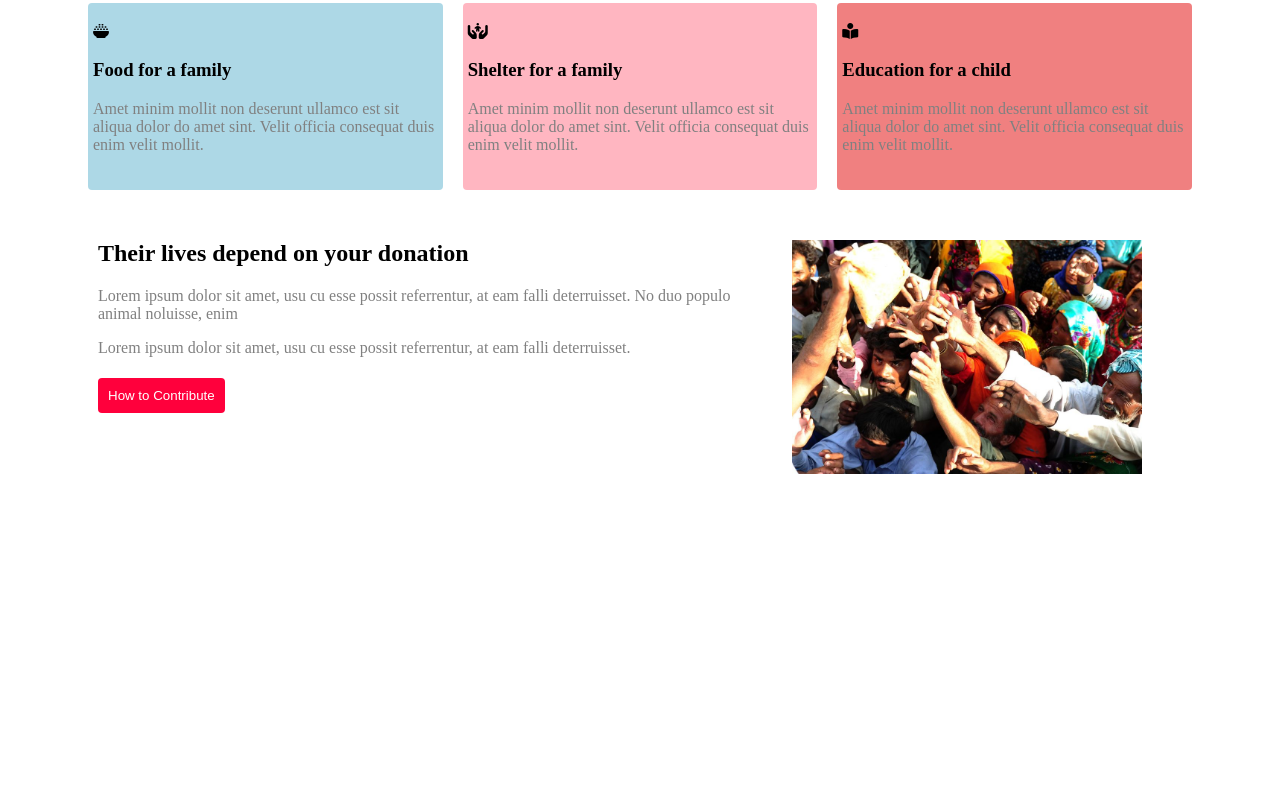
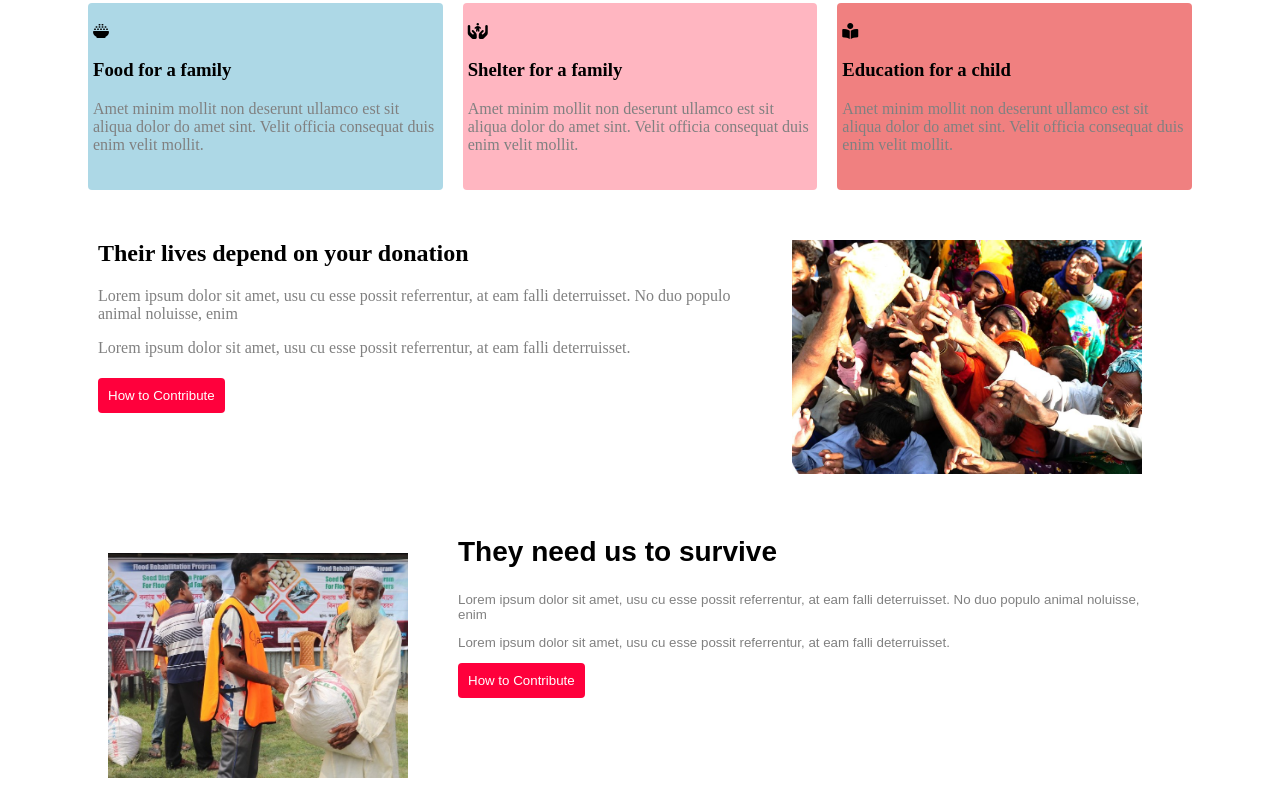
Before and after one commit to farhadankhi/donate-portfolio, a plain HTML site: page index.html in a window 1280 px wide. Shown: the part 971-1779 px from the top of the page. Before the commit the page ends 1455 px from the top, so only its background shows below. Drawn offline with Linux system fonts and the light colour scheme.

Commit message:
added they need us

```diff
--- a/index.html
+++ b/index.html
@@ -82,6 +82,20 @@
             <button class="primary-btn">How to Contribute</button>
         </div>
 
+    </section>
+    <section class="they-need">
+        <img class="second-img" src="../donate-portfolio/images/donation10.jpg" alt="">
+        <div class="all-text">
+        <h1 class="title5">They need us to survive</h1>
+        <div class="description4">
+            <p>Lorem ipsum dolor sit amet, usu cu esse possit
+                referrentur, at eam falli deterruisset. No duo populo
+                animal noluisse, enim</p>
+            <p>Lorem ipsum dolor sit amet, usu cu esse possit
+                referrentur, at eam falli deterruisset.</p>
+        </div>
+        <button class="primary-btn">How to Contribute</button>
+        </div>
 
     </section>
 
--- a/styles/donate.css
+++ b/styles/donate.css
@@ -117,3 +117,24 @@ div p,.text1,.text2,.text3{
 .different{
     margin-left: 90px;
 }
+/* they need section */
+.second-img{
+    width: 300px;
+    height: auto;
+    float: left;
+    padding: 140px 50px 30px 100px ;
+
+}
+.all-text{
+    text-align: left;
+    padding: 100px 130px 40px 320px;
+    font-family:sans-serif;
+}
+.title5{
+    padding-right: 20px;
+    font-size:28px;
+}
+.description4{
+    font-size:smaller;
+    font-family:sans-serif;
+}
```
